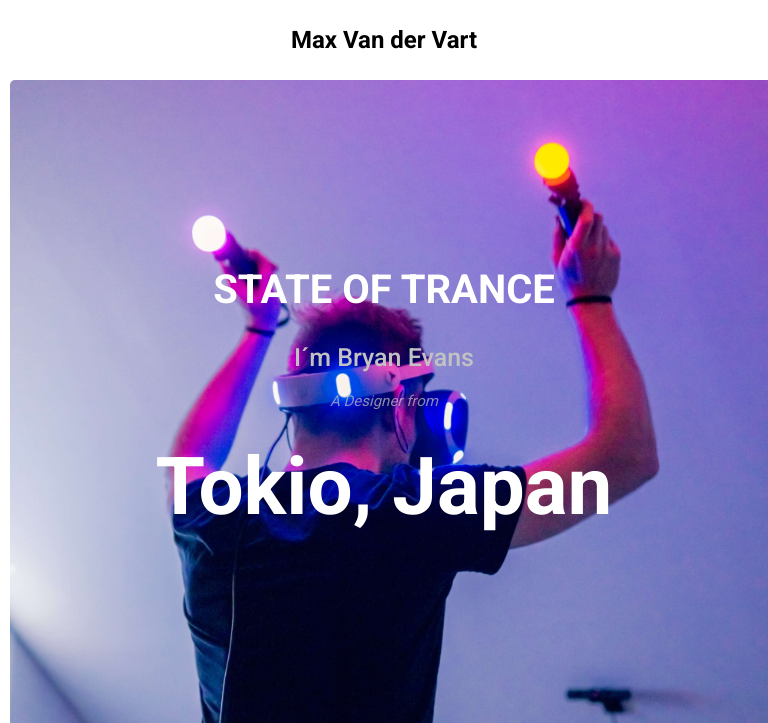
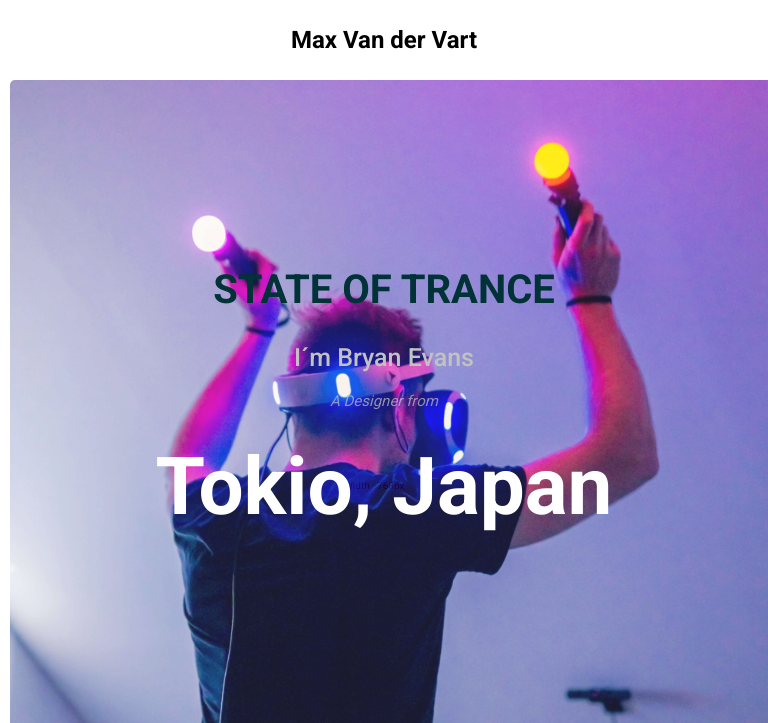
Before and after one commit to Christiano0407/CSS-Courses__ResponsiveWeb--Animation, a website: page src/practTwo/main.html in a window 768 px wide. Shown: the top 723 px of the page. Drawn offline with Linux system fonts and the light colour scheme; a web font is replaced by a local one.

Commit message:
responsive-part5

```diff
--- a/src/practTwo/open.scss
+++ b/src/practTwo/open.scss
@@ -326,6 +326,8 @@ margin: 0 .5rem;
        width: 100%;
        position: absolute;
        z-index: 1;
+       opacity: .9;
+      /*  background-image: linear-gradient(to top, #a18cd1 0%, #fbc2eb 100%); */
        }
        &__text {
        width: 100%;
@@ -336,7 +338,7 @@ margin: 0 .5rem;
        justify-content: center;
        align-items: center;
            &-1 {
-             color: #fff;
+             color: #003237;
              padding: 2rem;
              font-size: 4rem;
           }
```
Also changed, not shown: src/practTwo/open.css, 1 other file.
